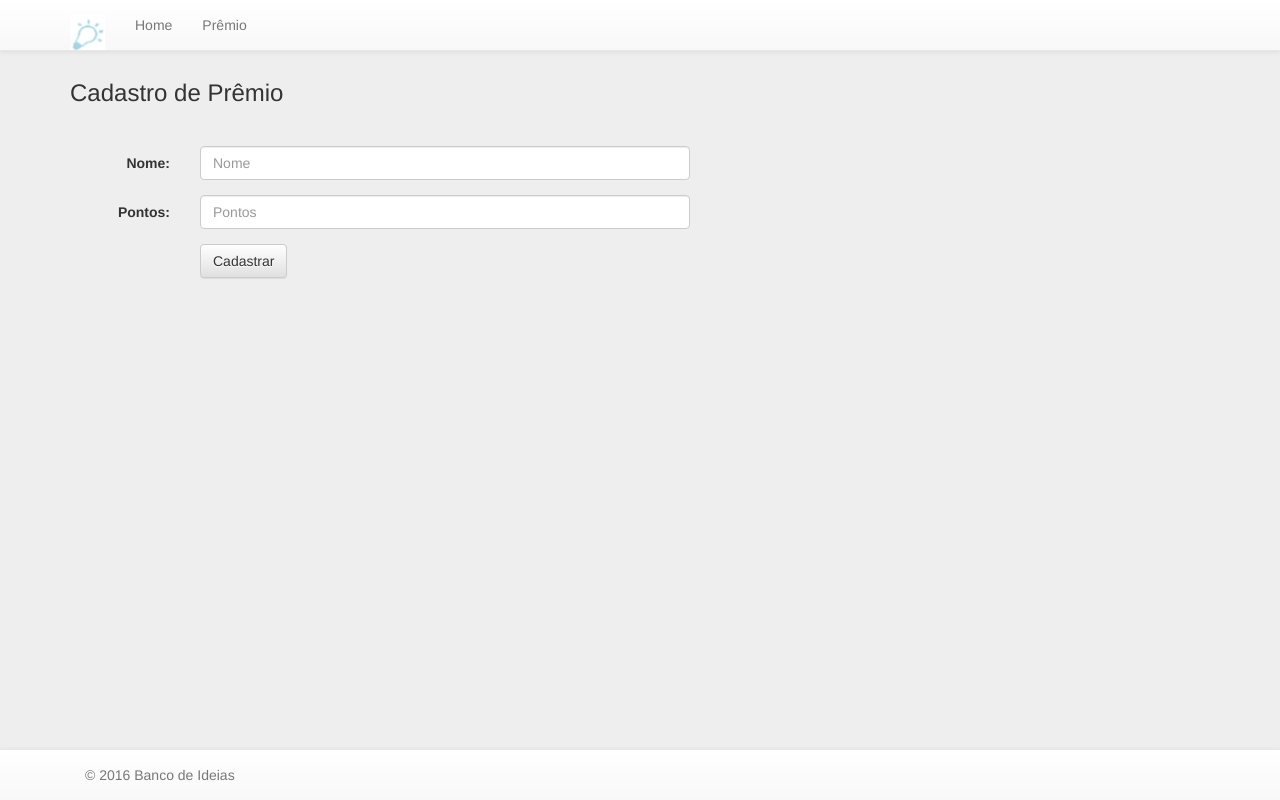
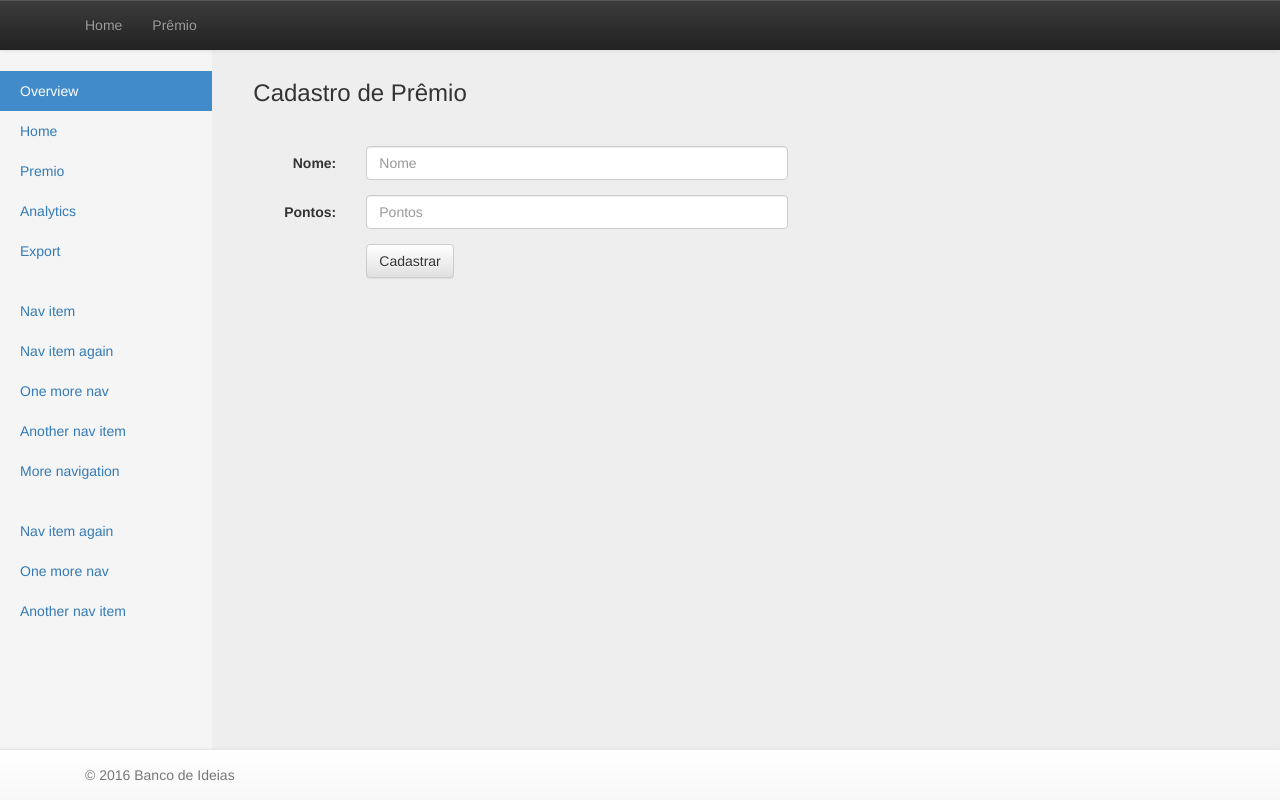
Before and after one commit to guilhermefontans/banco-de-ideias, a PHP site: the page made by views/premio/premioform.twig in a window 1280 px wide. Run offline with PHP 8.4, Linux system fonts and the light colour scheme; the template is opened without the code that fills it, so the values that code supplies are empty; some libraries are stand-ins or nearby versions.

Commit message:
Template alterado

```diff
--- /dev/null
+++ b/public/css/main.css
@@ -0,0 +1,105 @@
+/*
+ * Base structure
+ */
+
+/* Move down content because we have a fixed navbar that is 50px tall */
+body {
+  padding-top: 50px;
+}
+
+
+/*
+ * Global add-ons
+ */
+
+.sub-header {
+  padding-bottom: 10px;
+  border-bottom: 1px solid #eee;
+}
+
+/*
+ * Top navigation
+ * Hide default border to remove 1px line.
+ */
+.navbar-fixed-top {
+  border: 0;
+}
+
+/*
+ * Sidebar
+ */
+
+/* Hide for mobile, show later */
+.sidebar {
+  display: none;
+}
+@media (min-width: 768px) {
+  .sidebar {
+    position: fixed;
+    top: 51px;
+    bottom: 0;
+    left: 0;
+    z-index: 1000;
+    display: block;
+    padding: 20px;
+    overflow-x: hidden;
+    overflow-y: auto; /* Scrollable contents if viewport is shorter than content. */
+    background-color: #f5f5f5;
+    border-right: 1px solid #eee;
+  }
+}
+
+/* Sidebar navigation */
+.nav-sidebar {
+  margin-right: -21px; /* 20px padding + 1px border */
+  margin-bottom: 20px;
+  margin-left: -20px;
+}
+.nav-sidebar > li > a {
+  padding-right: 20px;
+  padding-left: 20px;
+}
+.nav-sidebar > .active > a,
+.nav-sidebar > .active > a:hover,
+.nav-sidebar > .active > a:focus {
+  color: #fff;
+  background-color: #428bca;
+}
+
+
+/*
+ * Main content
+ */
+
+.main {
+  padding: 20px;
+}
+@media (min-width: 768px) {
+  .main {
+    padding-right: 40px;
+    padding-left: 40px;
+  }
+}
+.main .page-header {
+  margin-top: 0;
+}
+
+
+/*
+ * Placeholder dashboard ideas
+ */
+
+.placeholders {
+  margin-bottom: 30px;
+  text-align: center;
+}
+.placeholders h4 {
+  margin-bottom: 0;
+}
+.placeholder {
+  margin-bottom: 20px;
+}
+.placeholder img {
+  display: inline-block;
+  border-radius: 50%;
+}
--- a/views/template.twig
+++ b/views/template.twig
@@ -1,6 +1,29 @@
 {% include 'template/header.twig' %}
         {% include 'template/menu.twig' %}
-        <div class="container">
+        <div class="container-fluid">
+        <div class="row">
+        <div class="col-sm-3 col-md-2 sidebar">
+          <ul class="nav nav-sidebar">
+            <li class="active"><a href="#">Overview <span class="sr-only">(current)</span></a></li>
+            <li><a href="{{app.url_base}}home">Home</a></li>
+            <li><a href="{{app.url_base}}premio">Premio</a></li>
+            <li><a href="#">Analytics</a></li>
+            <li><a href="#">Export</a></li>
+          </ul>
+          <ul class="nav nav-sidebar">
+            <li><a href="">Nav item</a></li>
+            <li><a href="">Nav item again</a></li>
+            <li><a href="">One more nav</a></li>
+            <li><a href="">Another nav item</a></li>
+            <li><a href="">More navigation</a></li>
+          </ul>
+          <ul class="nav nav-sidebar">
+            <li><a href="">Nav item again</a></li>
+            <li><a href="">One more nav</a></li>
+            <li><a href="">Another nav item</a></li>
+          </ul>
+        </div>
+        <div class="col-sm-9 col-sm-offset-3 col-md-10 col-md-offset-2 main">
             {% block content %}{% endblock %}
         </div> <!-- /container -->
 {% include 'template/footer.twig' %}
--- a/views/template/footer.twig
+++ b/views/template/footer.twig
@@ -1,4 +1,6 @@
-        <div class="navbar navbar-default navbar-fixed-bottom">
+       </div><!--row -->
+       </div><!--main -->
+       <div class="navbar navbar-default navbar-fixed-bottom">
             <div class="container">
                 <p class="navbar-text pull-left">© {{"now"|date("Y")}} Banco de Ideias</p>
             </div>
--- a/views/template/header.twig
+++ b/views/template/header.twig
@@ -9,6 +9,7 @@
         <!-- Bootstrap -->
         <link href="{{ app.url_public }}/css/bootstrap.min.css" rel="stylesheet">
         <link href="{{ app.url_public }}/css/bootstrap-theme.css" rel="stylesheet">
+        <link href="{{ app.url_public }}/css/main.css" rel="stylesheet">
         <link href="{{ app.url_public }}/css/signin.css" rel="stylesheet">
         {% block header %}{% endblock %}
     </head>
--- a/views/template/menu.twig
+++ b/views/template/menu.twig
@@ -1,4 +1,4 @@
-<nav class="navbar navbar-default navbar-fixed-top">
+<nav class="navbar navbar-default navbar-fixed-top navbar-inverse">
 	<div class="container">
 		<div class="navbar-header">
 			<button type="button" class="navbar-toggle collapsed" data-toggle="collapse" data-target="#navbar" aria-expanded="false" aria-controls="navbar">
@@ -7,7 +7,6 @@
 				<span class="icon-bar"></span>
 				<span class="icon-bar"></span>
 			</button>
-			<a class="navbar-brand" href="{{app.url_base}}home"><img src="{{app.url_public}}/imagens/logo.png"></a>
 		</div>
 		<div id="navbar" class="navbar-collapse collapse">
 			<ul class="nav navbar-nav">
```
